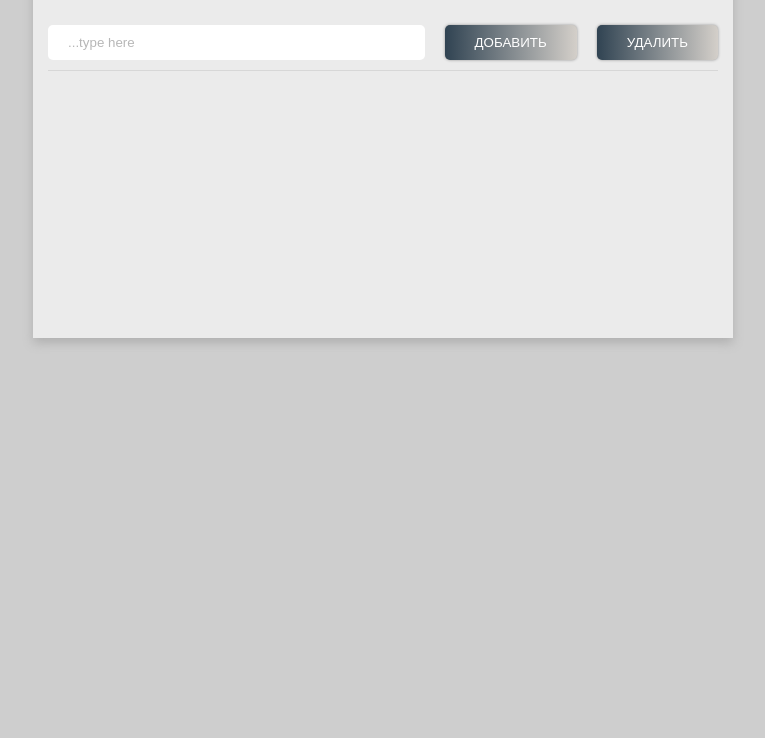
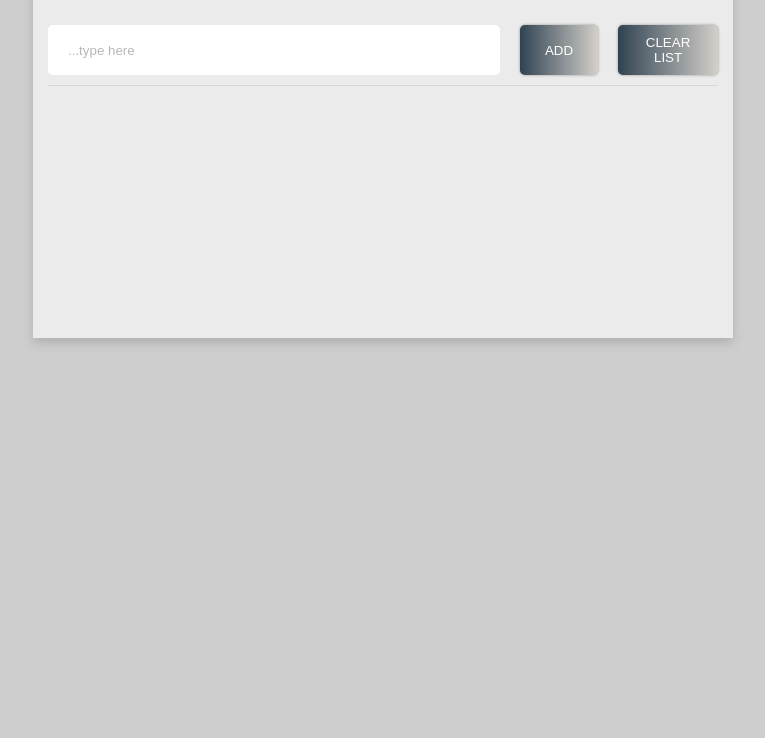
Before and after one commit to Dzianis-sh/it-academy-front-end-lessons, a plain HTML site: page les-15-js/hw-15/indexx.html in a window 1280 px wide. Shown: the part 62-800 px from the top of the page, without its empty margins (257-1022 px from the left). Drawn offline with Linux system fonts and the light colour scheme.

Commit message:
update todo list js

```diff
--- a/les-15-js/hw-15/indexx.html
+++ b/les-15-js/hw-15/indexx.html
@@ -45,7 +45,7 @@
 
     .todo__btn {
       background-image: linear-gradient(to right, #304352 0%, #d7d2cc 51%, #304352 100%);
-      padding: 10px 30px;
+      padding: 10px 25px;
       text-transform: uppercase;
       transition: 0.3s;
       cursor: pointer;
@@ -126,8 +126,8 @@
     </div>
     <div class="todo__controls">
       <input class="todo__input" name="name" placeholder="...type here" type="text">
-      <button class="todo__btn" type="button">Добавить</button>
-      <button class="todo__btn todo__btn-remove" type="button">Удалить</button>
+      <button class="todo__btn" type="button">Add</button>
+      <button class="todo__btn todo__btn-remove" type="button">Clear List</button>
     </div>
     <div class="todo__list">
       <ul>
@@ -172,14 +172,15 @@
         newItem.classList.add('selected-item');
       });
 
-
       ul.appendChild(newItem);
 
       let btnRemove = document.querySelector('.todo__btn-remove');
       btnRemove.addEventListener('click', function () {
-        if (ul.querySelector('.selected-item')) {
-          ul.querySelector('.selected-item').remove();
-        }
+        // this case to delete ..1.. elem by clicking on the button 'Clear'
+        // if (ul.querySelector('.selected-item')) {
+        //   ul.querySelector('.selected-item').remove();
+        // }
+        newItem.remove();
       });
 
       itemDelete.addEventListener('click', function () {
```
